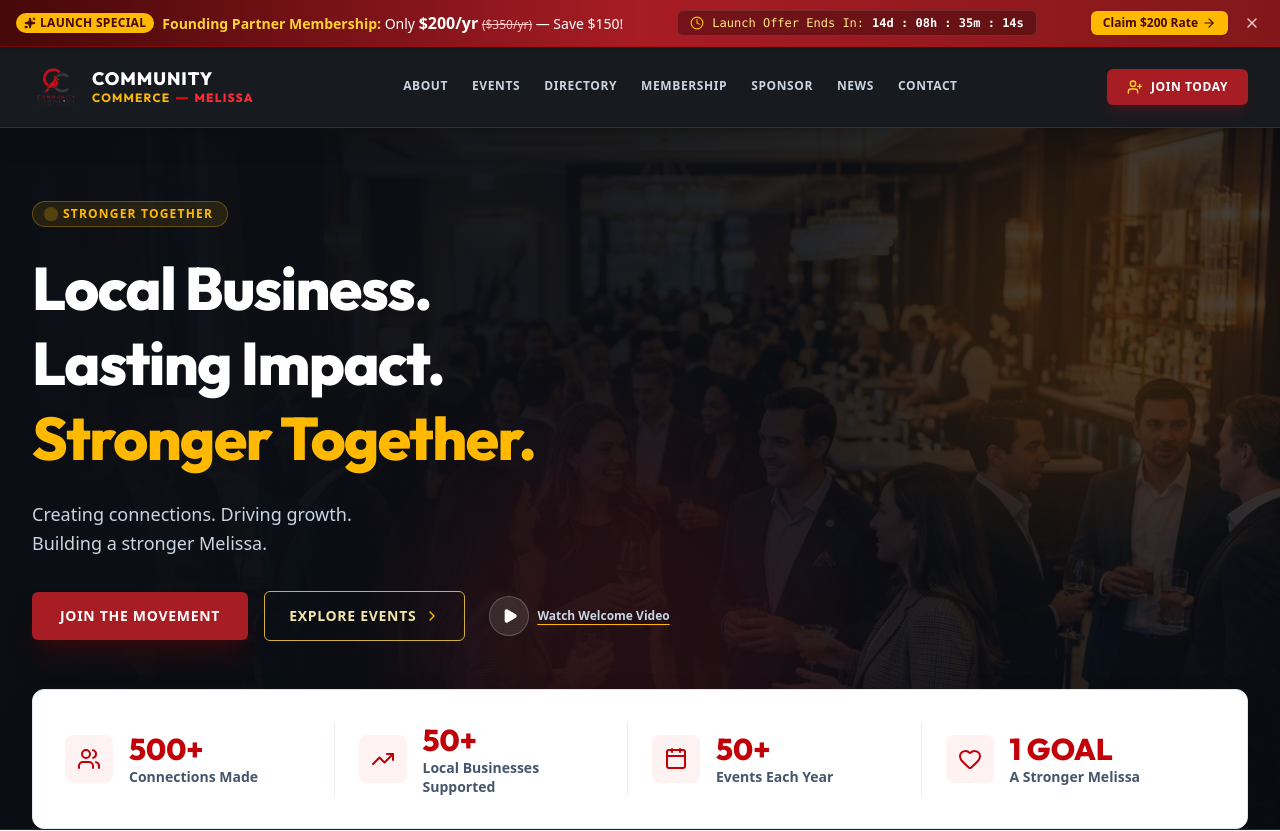
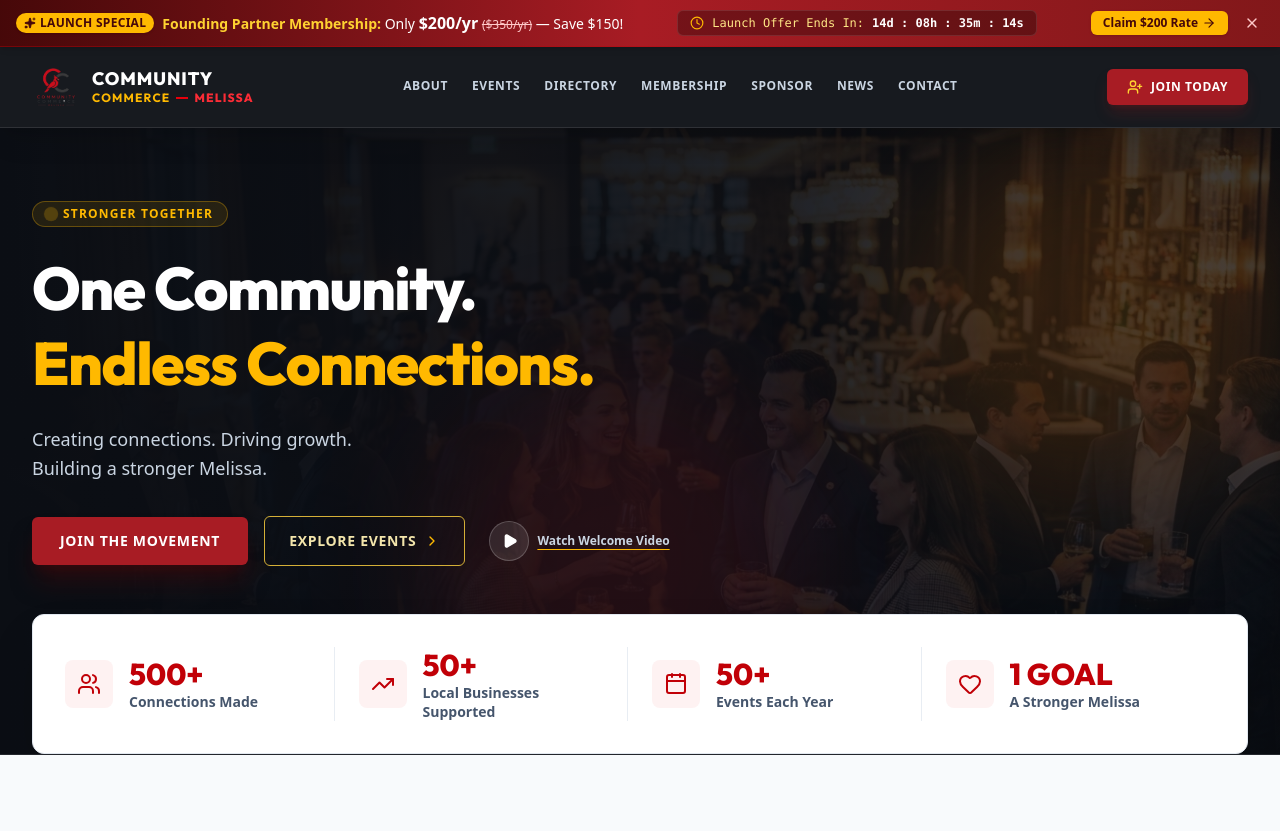
Before and after one commit to brettz6771/community-commerce-melissa, a Next.js app: page / in a window 1280 px wide. Shown: the top 831 px of the page. Built offline with nearby package versions, Linux system fonts and the light colour scheme; a web font is replaced by a local one.

Commit message:
Update hero headline to One Community. Endless Connections.

```diff
--- a/src/components/HeroSection.tsx
+++ b/src/components/HeroSection.tsx
@@ -38,9 +38,8 @@ export default function HeroSection({ onOpenJoinModal, onOpenVideoModal }: HeroS
 
           {/* Main Hero Headline */}
           <h1 className="text-4xl sm:text-5xl lg:text-6xl font-extrabold font-outfit tracking-tight text-white leading-tight">
-            Local Business. <br />
-            Lasting Impact. <br />
-            <span className="text-amber-400 font-extrabold">Stronger Together.</span>
+            One Community. <br />
+            <span className="text-amber-400 font-extrabold">Endless Connections.</span>
           </h1>
 
           {/* Subtext */}
```
